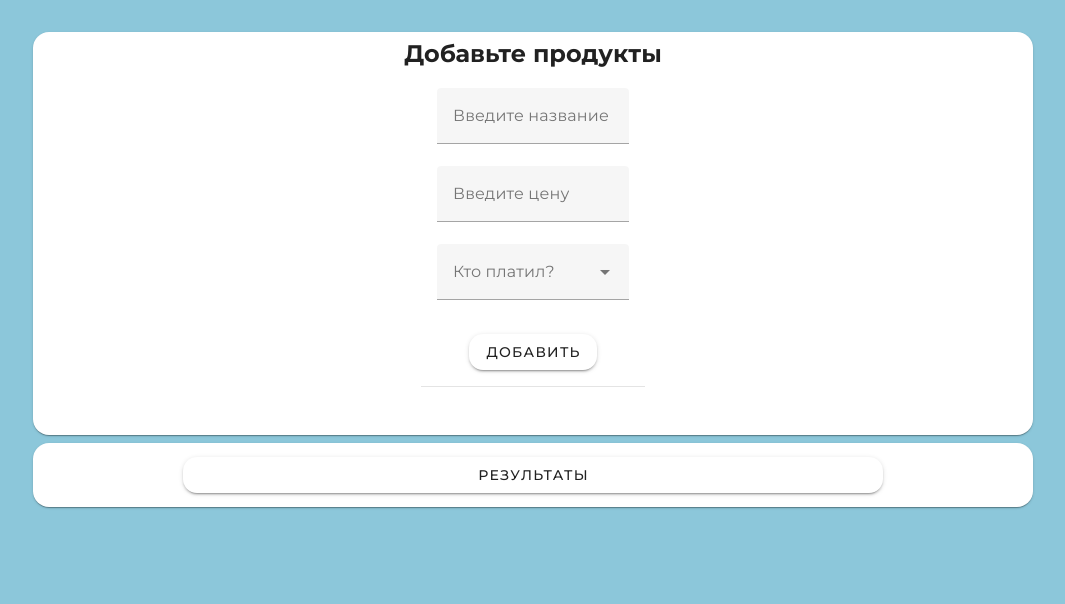
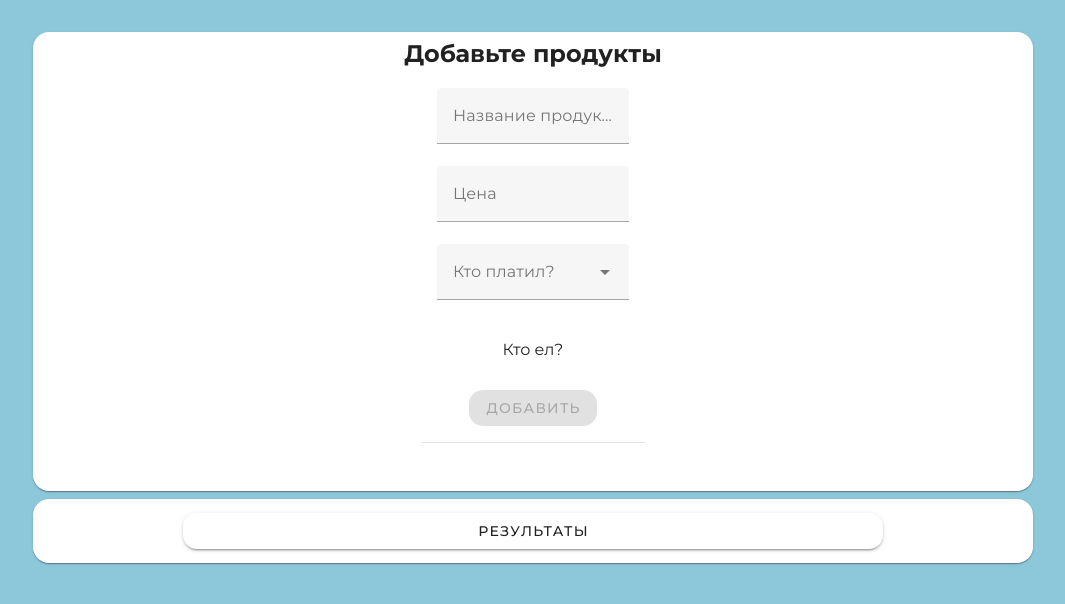
Before and after one commit to ZgerskiiM/splitchecks, a Vue app: page /checks in a window 1280 px wide. Shown: the top 604 px of the page, without its empty margins (107-1172 px from the left). Built offline with nearby package versions, Linux system fonts and the light colour scheme.

Commit message:
сделаны правки

```diff
--- a/src/pages/AddingChecks.vue
+++ b/src/pages/AddingChecks.vue
@@ -1,5 +1,5 @@
 <script setup>
-import { ref } from "vue";
+import { ref, computed } from "vue";
 import { v4 as uuidv4 } from "uuid";
 import { useRouter } from "vue-router";
 import { usePeopleStore } from "/src/stores/PeopleStore";
@@ -12,44 +12,51 @@ const foodname = ref("");
 const foodcost = ref("");
 const payerPerson = ref(null);
 const valid = ref(true);
+const peopleSelection = ref({});
+
+const rules = {
+  required: value => !!value || 'Обязательное поле',
+  number: value => !isNaN(parseFloat(value)) && isFinite(value) || 'Должно быть числом',
+  positive: value => parseFloat(value) > 0 || 'Должно быть положительным числом'
+};
+
+
+const peopleList = computed(() => {
+  return peopleStore.people.map(person => ({
+    value: person.id,
+    title: person.name
+  }));
+});
+
+const isFormValid = computed(() => {
+  return foodname.value.length > 0 &&
+    rules.number(foodcost.value) === true &&
+    rules.positive(foodcost.value) === true &&
+    payerPerson.value !== null &&
+    Object.values(peopleSelection.value).some(v => v);
+});
 
 const addProduct = () => {
-  if (valid.value && foodname.value.length > 0 && payerPerson.value) {
+  if (isFormValid.value) {
+    const payer = peopleStore.people.find(person => person.id === payerPerson.value);
     const newProduct = {
       id: uuidv4(),
       foodname: foodname.value,
       foodcost: parseFloat(foodcost.value),
-      payerPerson: payerPerson.value,
-      eatBy: [],
-      peopleSelection: Object.fromEntries(peopleStore.people.map((person) => [person.id, false])),
-      cost: null,
+      payerPerson: payer ? payer.name : '',
+      eatBy: peopleStore.people.filter(person => peopleSelection.value[person.id]),
       show: false,
     };
     productStore.addProduct(newProduct);
     foodname.value = "";
     foodcost.value = "";
     payerPerson.value = null;
+    peopleSelection.value = {};
   }
-};
+}
 
 const removeProduct = (index) => {
   productStore.removeProduct(index);
-};
-
-const handleSelectionChange = (productId, personId, isSelected) => {
-  const product = productStore.getProduct(productId);
-  const person = peopleStore.getPerson(personId);
-  product.peopleSelection[personId] = isSelected;
-  if (isSelected) {
-    if (!product.eatBy.some((e) => e.id === personId)) {
-      product.eatBy.push({ id: personId, name: person.name });
-    }
-  } else {
-    const index = product.eatBy.findIndex((e) => e.id === personId);
-    if (index !== -1) {
-      product.eatBy.splice(index, 1);
-    }
-  }
 };
 
 const toggle = () => {
@@ -66,10 +73,20 @@ const toggle = () => {
     <h2>Добавьте продукты</h2>
     <v-form v-model="valid">
       <v-container class="d-flex flex-column justify-center align-center">
-        <v-text-field v-model="foodname" label="Введите название"></v-text-field>
-        <v-text-field v-model="foodcost" label="Введите цену" type="Number"></v-text-field>
-        <v-select v-model="payerPerson" :items="peopleStore.people.map((person) => person.name)" item-value="id" item-text="person.name" chips label="Кто платил?"> </v-select>
-        <v-btn class="mt-3" @click="addProduct">Добавить</v-btn>
+        <v-text-field v-model="foodname" label="Название продукта" :rules="[rules.required]"></v-text-field>
+        <v-text-field v-model="foodcost" label="Цена" type="number" :rules="[rules.required, rules.number, rules.positive]"></v-text-field>
+        <v-select
+    v-model="payerPerson"
+    :items="peopleList"
+    item-title="title"
+    item-value="value"
+    label="Кто платил?"
+    :rules="[rules.required]"
+  ></v-select>        <v-container>
+          <p>Кто ел?</p>
+          <v-checkbox v-for="person in peopleStore.people" :key="person.id" :label="person.name" v-model="peopleSelection[person.id]"></v-checkbox>
+        </v-container>
+        <v-btn class="mt-3" @click="addProduct" :disabled="!isFormValid">Добавить</v-btn>
       </v-container>
       <v-divider></v-divider>
       <v-container>
@@ -77,38 +94,35 @@ const toggle = () => {
           <v-list-item v-for="(product, index) in productStore.products" :key="product.id">
             <v-card>
               <v-list-item class="d-flex flex-column justify-start align-start ma-5">
-                <v-list-item class="d-flex flex-row justify-start align-center ml-5">
                   <v-list-item-action class="mr-5 pb-5 pl-4">
-                    <v-btn icon="mdi-close" @click="removeProduct(index)"> </v-btn>
+                    <v-btn icon="mdi-close" @click="removeProduct(index)"></v-btn>
                   </v-list-item-action>
-                  <p>Название продукта</p>
-                  <v-text-field variant="solo" readonly>
-                    {{ product.foodname }}
-                  </v-text-field>
-                  <p>Цена</p>
-                  <v-text-field variant="solo" readonly>
-                    {{ product.foodcost }}
-                  </v-text-field>
-                  <p>Кто заплатил</p>
-                  <v-text-field variant="solo" readonly>
-                    {{ product.payerPerson }}
-                  </v-text-field>
-                  <v-btn class="mb-5 ml-5" :icon="product.show ? 'mdi-chevron-up' : 'mdi-chevron-down'" @click="product.show = !product.show"> </v-btn>
-                </v-list-item>
-                <v-list class="d-flex flex-row justify-start" v-if="product.show">
-                  <v-list-item v-for="person in peopleStore.people" :key="person.id">
-                    <v-checkbox :label="person.name" v-model="product.peopleSelection[person.id]" @change="handleSelectionChange(product.id, person.id, product.peopleSelection[person.id])"> </v-checkbox>
+                  <div>
+                    <p>Название продукта:</p>
+                    <v-text-field variant="solo" readonly :value="product.foodname"></v-text-field>
+                  </div>
+                  <div>
+                    <p>Цена:</p>
+                    <v-text-field variant="solo" readonly :value="product.foodcost"></v-text-field>
+                  </div>
+                  <div>
+                    <p>Кто заплатил:</p>
+                    <v-text-field variant="solo" readonly :value="product.payerPerson"></v-text-field>
+                  </div>
+                    <p>Кто ел:</p>
+                    <v-text-field v-for="person in product.eatBy" :key="person.id" variant="solo" readonly>
+                      {{ person.name }}
+                    </v-text-field>
                   </v-list-item>
-                </v-list>
-              </v-list-item>
             </v-card>
           </v-list-item>
+
         </v-list>
       </v-container>
     </v-form>
   </v-card>
   <v-card class="d-flex justify-center align-center mt-2" height="4em">
-    <v-btn @click="toggle" width="50em">Результаты </v-btn>
+    <v-btn @click="toggle" width="50em">Результаты</v-btn>
   </v-card>
 </template>
 
```
